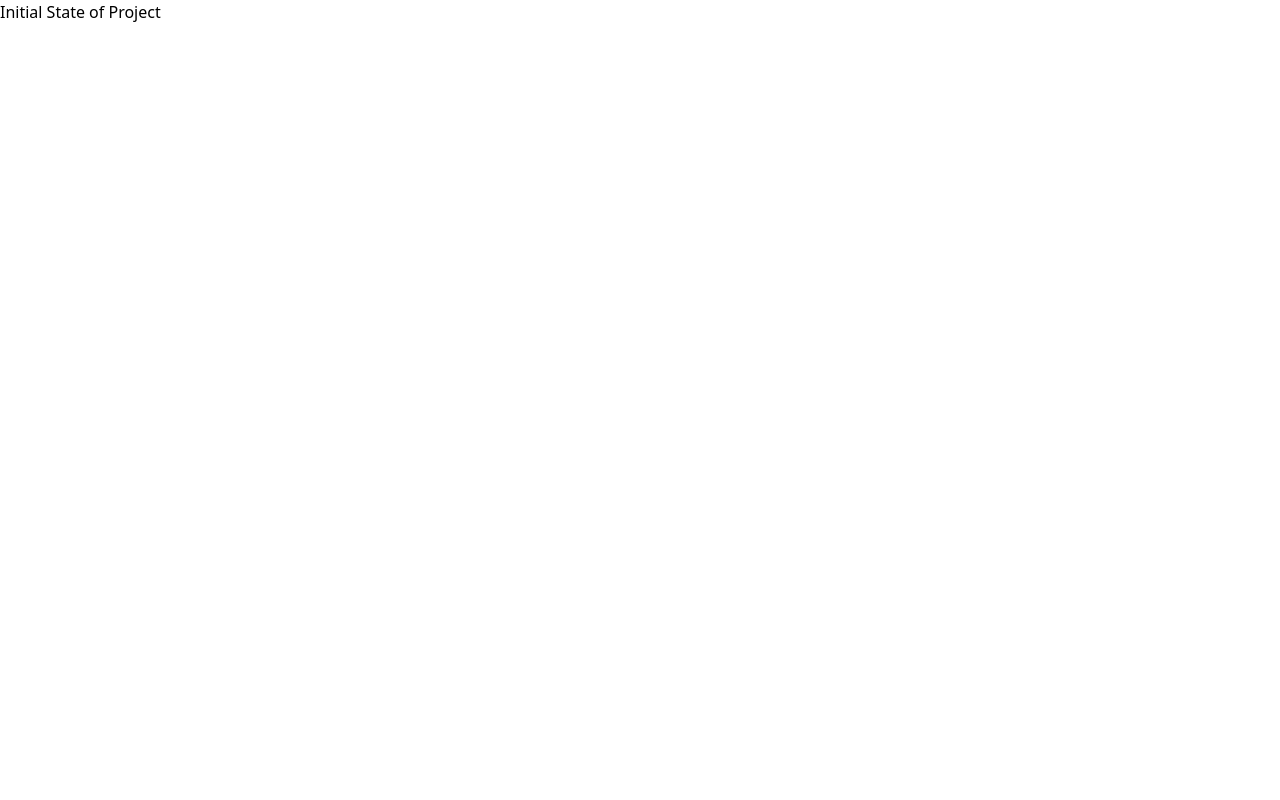
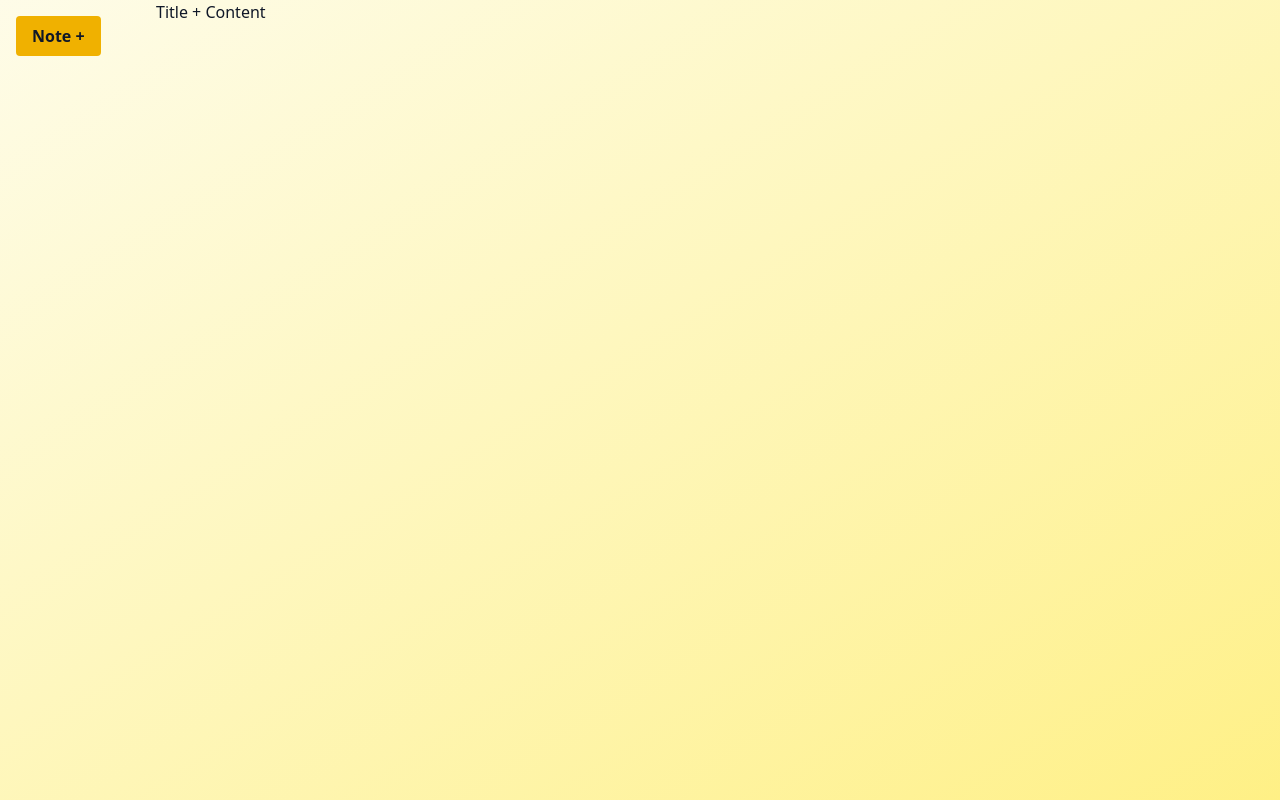
Before and after one commit to rafih268/vue-notes, a Vue app: page / in a window 1280 px wide. Built offline with nearby package versions, Linux system fonts and the light colour scheme.

Commit message:
feat: add sidebar component with new note button

```diff
--- a/src/App.vue
+++ b/src/App.vue
@@ -1,7 +1,13 @@
 <script setup>
+import Sidebar from './components/Sidebar.vue'
 
 </script>
 
 <template>
-  <div>Initial State of Project</div>
+  <div class="bg-gradient-to-br from-yellow-50 to-yellow-200 text-gray-900 min-h-screen flex items-stretch justify-start">
+    <Sidebar/>
+    <main class="flex-1">
+      Title + Content
+    </main>
+  </div>
 </template>
--- /dev/null
+++ b/src/components/Sidebar.vue
@@ -0,0 +1,7 @@
+<template>
+  <aside class="w-[156px] min-h-screen flex justify-start">
+    <div class="p-4">
+      <button class="button w-full">Note +</button>
+    </div>
+  </aside>
+</template>
--- a/src/style.css
+++ b/src/style.css
@@ -1 +1,7 @@
 @import "tailwindcss";
+
+@layer components {
+  .button {
+    @apply bg-yellow-500 text-gray-900 font-bold px-4 py-2 rounded cursor-pointer;
+  }
+}
```
Also changed, not shown: tailwind.config.js (added).
